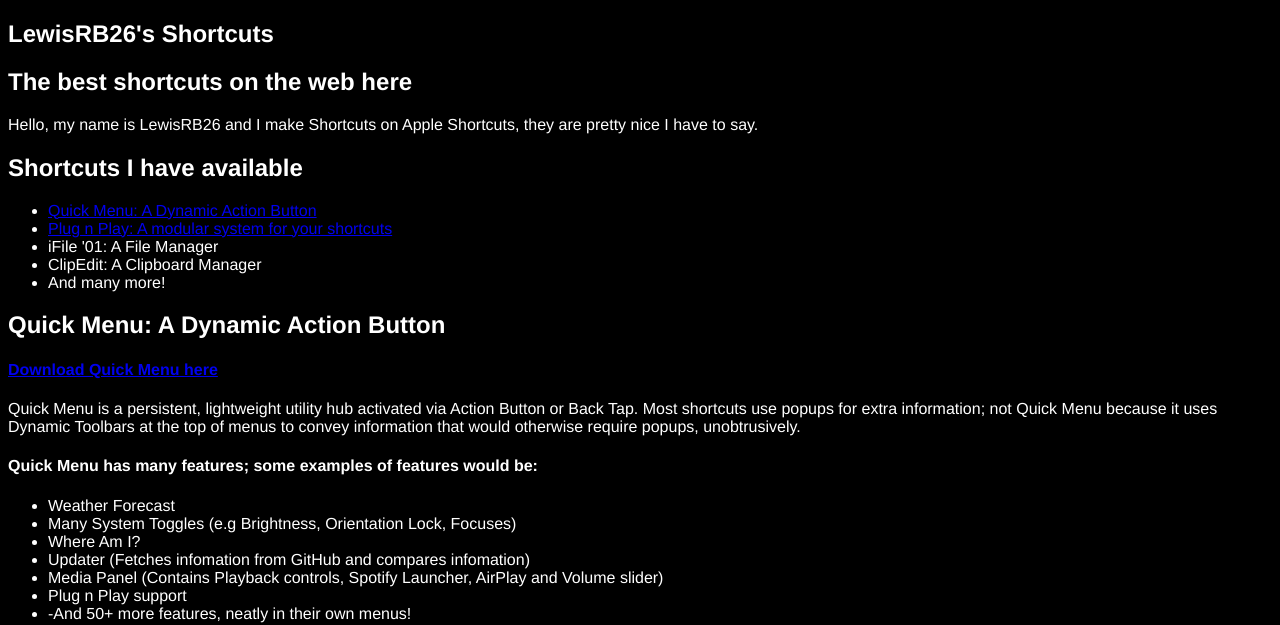
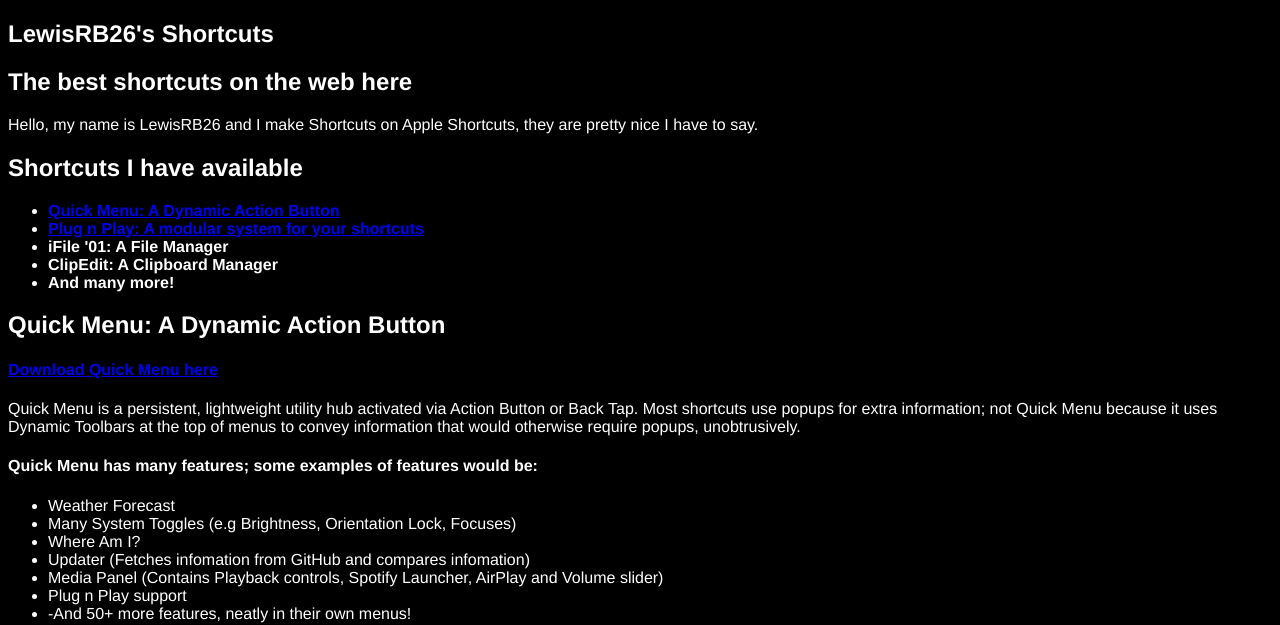
Before and after one commit to LewisRB26/qm-website, a plain HTML site: page index.html in a window 1280 px wide. Shown: the top 625 px of the page. Drawn offline with Linux system fonts and the light colour scheme.

Commit message:
Emphasize Quick Menu item in the list

```diff
--- a/index.html
+++ b/index.html
@@ -25,11 +25,11 @@
       <p>Hello, my name is LewisRB26 and I make Shortcuts on Apple Shortcuts, they are pretty nice I have to say.</p>
       <h2>Shortcuts I have available</h2>
        <ul>
-         <li><a href="#quickMenu">Quick Menu: A Dynamic Action Button</a></li>
+         <li><strong><a href="#quickMenu">Quick Menu: A Dynamic Action Button</a></li>
          <li><a href="#plugNPlay">Plug n Play: A modular system for your shortcuts</a></li>
          <li>iFile '01: A File Manager</li>
          <li>ClipEdit: A Clipboard Manager</li>
-         <li>And many more!</li>
+         <li>And many more!</strong></li>
        </ul>
     </section>
     <section>
```
